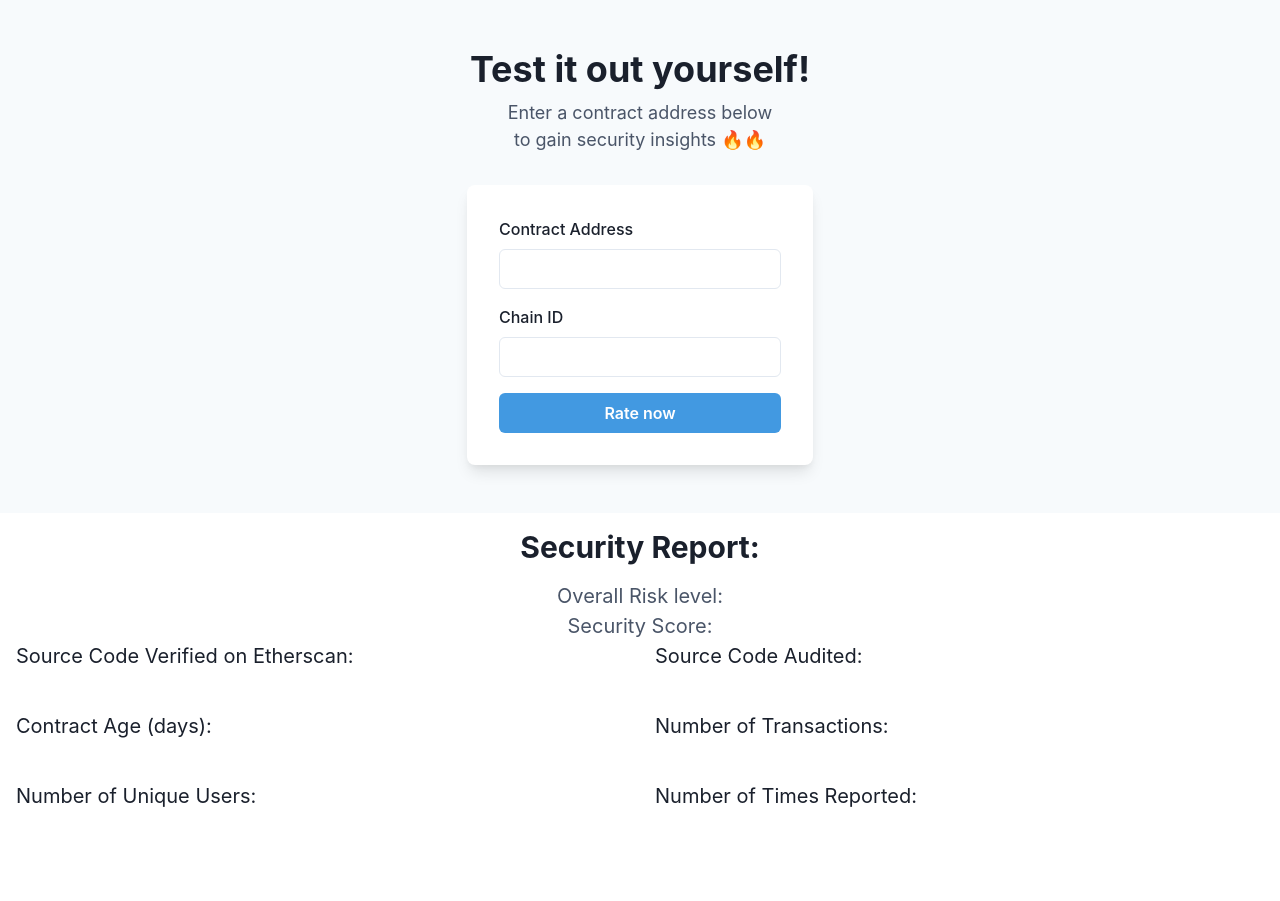
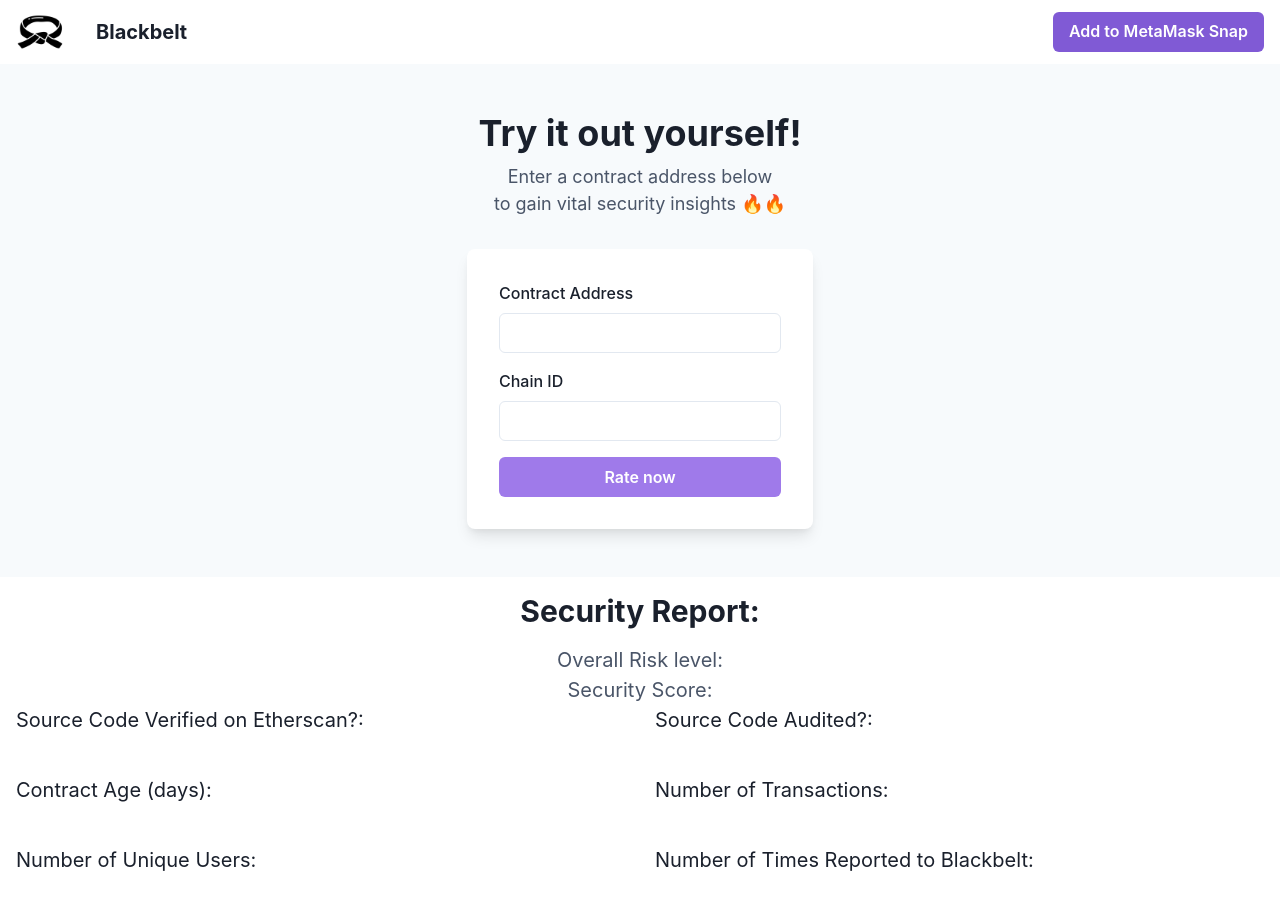
Before and after one commit to s-a-malik/blackbelt, a React (Create React App) app in the folder front-end/blackbelt/: page / in a window 1280 px wide. Before the commit the page ends 837 px from the top, so only its background shows below. Built offline with nearby package versions, Linux system fonts and the light colour scheme.

Commit message:
update front end

```diff
--- a/front-end/blackbelt/src/App.js
+++ b/front-end/blackbelt/src/App.js
@@ -8,13 +8,16 @@ import {
   ChakraProvider,
 } from '@chakra-ui/react';
 import { MainPage } from "./pages";
+import { Nav } from "./components/nav";
 import { UserContextProvider } from './lib/UserContext';
 
 export default function App() {
   return (
     <ChakraProvider>
         {/* <UserContextProvider> */}
+
         <Router>
+        <Nav/>
             <Routes>
             <Route path="/" element={<MainPage />} />
             </Routes>
--- /dev/null
+++ b/front-end/blackbelt/src/components/connect.js
@@ -0,0 +1,10 @@
+import {Button, Box, Text, Center } from "@chakra-ui/react"
+
+export default function ConnectWalletButton() {
+    return (<Center>
+        <Button colorScheme='purple' type='submit' className="connectButton">
+            Add to MetaMask Snap
+        </Button>
+        </Center>
+    )
+}
--- a/front-end/blackbelt/src/components/form.js
+++ b/front-end/blackbelt/src/components/form.js
@@ -55,7 +55,7 @@ export async function getSecurityScore () {
     document.getElementById("age").innerHTML = data.contract_info.min_age_of_contract_in_days;
     document.getElementById("transactions").innerHTML = data.contract_info.number_of_transactions;
     document.getElementById("users").innerHTML = data.contract_info.number_of_unique_users;
-    document.getElementById("reported").innerHTML = data.contract_info.num_times_reported;
+    document.getElementById("reported").innerHTML = data.num_times_reported;
 })
 }
 
@@ -68,9 +68,9 @@ return (
     bg={useColorModeValue('gray.50', 'gray.800')}>
     <Stack spacing={8} mx={'auto'} maxW={'lg'} py={12} px={6}>
         <Stack align={'center'}>
-        <Heading fontSize={'4xl'}>Test it out yourself!</Heading>
+        <Heading fontSize={'4xl'}>Try it out yourself!</Heading>
         <Text fontSize={'lg'} color={'gray.600'}>
-            Enter a contract address below <br></br> to gain security insights 🔥🔥
+            Enter a contract address below <br></br> to gain vital security insights 🔥🔥
         </Text>
         </Stack>
         <Box
@@ -89,7 +89,7 @@ return (
             </FormControl>
             <Stack spacing={10}>
             <Button
-                bg={'blue.400'}
+                bg={'purple.400'}
                 color={'white'}
                 type='submit'
                 onClick={async () => await getSecurityScore()}
--- /dev/null
+++ b/front-end/blackbelt/src/components/nav.js
@@ -0,0 +1,53 @@
+import {
+    Box,
+    Flex,
+    Avatar,
+    Link,
+    Button,
+    Menu,
+    MenuButton,
+    MenuList,
+    MenuItem,
+    MenuDivider,
+    useDisclosure,
+    useColorModeValue,
+    Stack,
+    HStack,
+    useColorMode,
+    Center,
+    Image,
+    Text
+  } from '@chakra-ui/react';
+import { MoonIcon, SunIcon } from '@chakra-ui/icons';
+import ConnectWalletButton from "./connect"
+
+
+export function Nav() {
+// const { colorMode, toggleColorMode } = useColorMode();
+// const { isOpen, onOpen, onClose } = useDisclosure();
+return (
+    <>
+    {/* <Box bg={useColorModeValue('gray.100', 'gray.900')} px={4}> */}
+    <Box px={4}>
+        <Flex h={16} alignItems={'center'} justifyContent={'space-between'}>
+        <HStack spacing={8} alignItems={'center'}>
+            <Image
+                    // rounded={'lg'}
+                    height={'48px'}
+                    width={'48px'}
+                    objectFit={'cover'}
+                    src={'/favicon.png'}
+                />
+            <Box><Text fontSize={'xl'}><b>Blackbelt</b></Text></Box>
+        </HStack>
+
+        <Flex alignItems={'center'}>
+            <Stack direction={'row'} spacing={7}>
+              <ConnectWalletButton />
+            </Stack>
+        </Flex>
+        </Flex>
+    </Box>
+    </>
+);
+}
--- a/front-end/blackbelt/src/components/results.js
+++ b/front-end/blackbelt/src/components/results.js
@@ -35,10 +35,10 @@ return (
         <SimpleGrid columns={2} spacing={30} textAlign={'left'}>
             <Box color={'black.400'} height='40px' id="">
                 {/* <CheckIcon color={'green.500'} /> */}
-                <Text fontSize={'l'}>Source Code Verified on Etherscan: <b><span id="verified"></span></b></Text>
+                <Text fontSize={'l'}>Source Code Verified on Etherscan?: <b><span id="verified"></span></b></Text>
             </Box>
             <Box color={'black.400'} height='40px'>
-                <Text fontSize={'l'}>Source Code Audited: <b><span id="audited"></span></b></Text>
+                <Text fontSize={'l'}>Source Code Audited?: <b><span id="audited"></span></b></Text>
             </Box>
             <Box color={'black.400'} height='40px'>
                 <Text fontSize={'l'}>Contract Age (days): <b><span id="age"></span></b></Text>
@@ -50,7 +50,7 @@ return (
                 <Text fontSize={'l'}>Number of Unique Users: <b><span id="users"></span></b></Text>
             </Box>
             <Box color={'black.400'} height='40px'>
-                <Text fontSize={'l'}>Number of Times Reported: <b><span id="reported"></span></b></Text>
+                <Text fontSize={'l'}>Number of Times Reported to Blackbelt: <b><span id="reported"></span></b></Text>
             </Box>
         </SimpleGrid>
     </Box>
```
Also changed, not shown: front-end/blackbelt/public/favicon.png (added), 1 other file (tests, documents, lock files or other folders).
